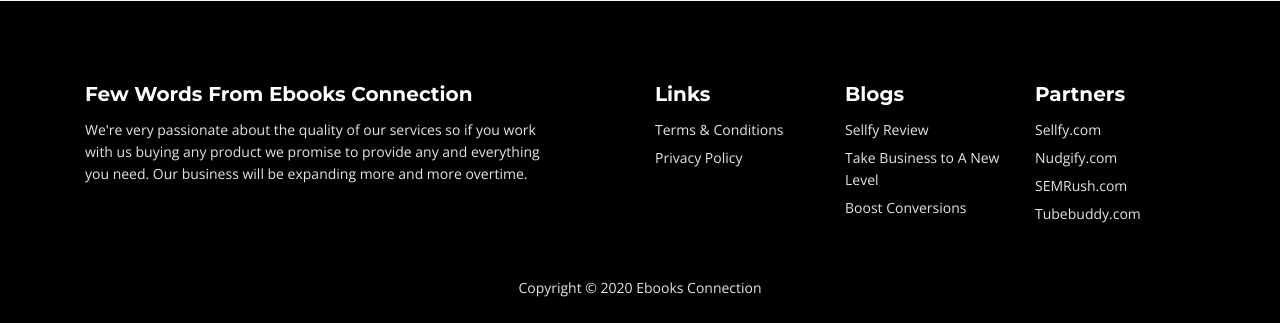
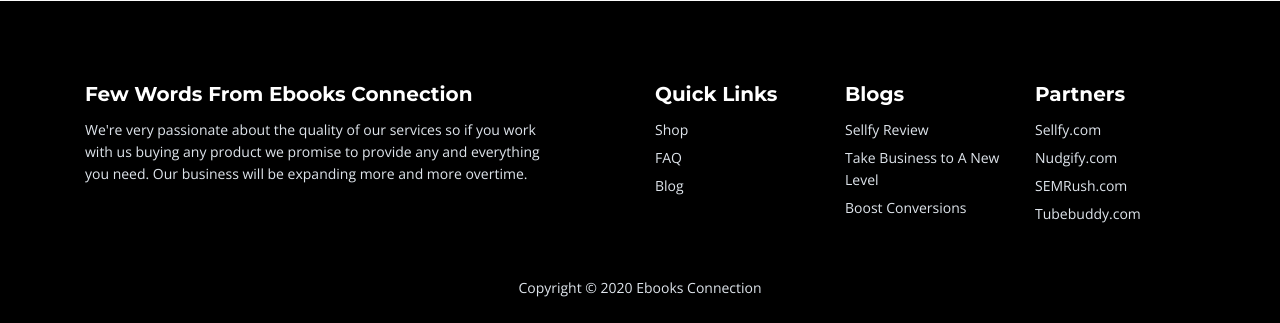
Before and after one commit to David1099/Ebook-Site, a Django app: page / in a window 1280 px wide. Shown: the part 5333-5656 px from the top of the page. Run offline with Django 3.2, Linux system fonts and the light colour scheme; some libraries are stand-ins or nearby versions.

Commit message:
final tweaks

```diff
--- a/website/templates/index.html
+++ b/website/templates/index.html
@@ -86,6 +86,9 @@
                 <li class="nav-item">
                     <a class="nav-link page-scroll" href="#contact">CONTACT</a>
                 </li>
+                <li class="nav-item">
+                    <a class="nav-link page-scroll" href="https://www.ebooks-connection.info">BLOG</a>
+                </li>
             </ul>
             <span class="nav-item social-icons">
 
@@ -110,7 +113,7 @@
                         <div class="text-container">
                             <h1>EBooks <span id="js-rotating">Connection, Solutions</span></h1>
                             <p class="p-heading p-large">Ebooks Connection is high class PLR content Provider. You will be able to make purchases through us and resell as your own. You will keep 100% of profits!</p>
-                            <a class="btn-solid-lg page-scroll" href="#intro">Read More</a>
+                            <a class="btn-solid-lg page-scroll" href="https://www.ebooksconnection.com">SHOP NOW</a>
                         </div>
                     </div> <!-- end of col -->
                 </div> <!-- end of row -->
@@ -795,16 +798,16 @@
                 </div> <!-- end of col -->
                 <div class="col-md-2">
                     <div class="text-container">
-                        <h4>Links</h4>
+                        <h4>Quick Links</h4>
                         <ul class="list-unstyled li-space-lg white">
                             <li>
-                                <a target= "_blank"class="white" href="#your-link"></a>
+                                <a target= "_blank"class="white" href="https://www.ebooksconnection.com">Shop</a>
                             </li>
                             <li>
-                                <a target= "_blank"class="white" href="terms-conditions.html">Terms & Conditions</a>
+                                <a target= "_blank"class="white" href="https://www.ebooksconnection.info/FAQ.html">FAQ</a>
                             </li>
                             <li>
-                                <a target= "_blank"class="white" href="privacy-policy.html">Privacy Policy</a>
+                                <a target= "_blank"class="white" href="https://www.ebooks-connection.info">Blog</a>
                             </li>
                         </ul>
                     </div> <!-- end of text-container -->
@@ -814,13 +817,13 @@
                         <h4>Blogs</h4>
                         <ul class="list-unstyled li-space-lg">
                             <li>
-                                <a target= "_blank"class="white" href="https://infoebooksconnecti5.wixsite.com/website/post/team-work-10-tools-to-ensure-successful-collaborations">Sellfy Review</a>
+                                <a target= "_blank"class="white" href="https://www.ebooks-connection.info/post/sellfyreviewisitbetterthansquarespace">Sellfy Review</a>
                             </li>
                             <li>
-                               <a target= "_blank"class="white" href="https://infoebooksconnecti5.wixsite.com/website/post/how-to-spice-up-your-business-presentation">Take Business to A New Level</a>
+                               <a target= "_blank"class="white" href="https://www.ebooks-connection.info/post/how-to-take-your-ebook-selling-to-a-whole-new-level">Take Business to A New Level</a>
                             </li>
                             <li class="media">
-                                <a target= "_blank"class="white" href="https://infoebooksconnecti5.wixsite.com/website/post/7-business-strategy-tips-from-successful-entrepreneurs">Boost Conversions</a>
+                                <a target= "_blank"class="white" href="https://www.ebooks-connection.info/post/boost-your-conversions-turn-your-visitors-to-buyers">Boost Conversions</a>
                             </li>
                         </ul>
                     </div> <!-- end of text-container -->
```
